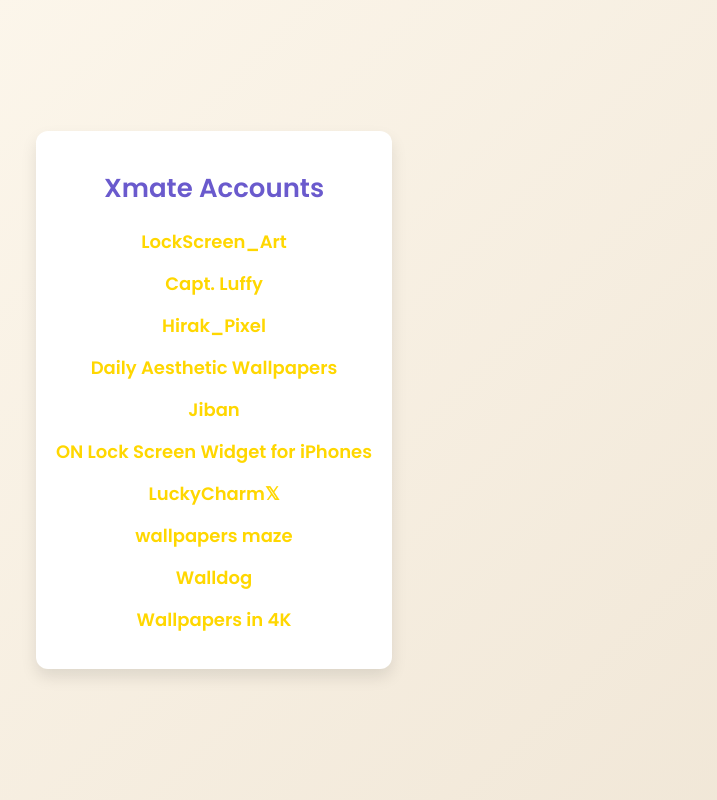
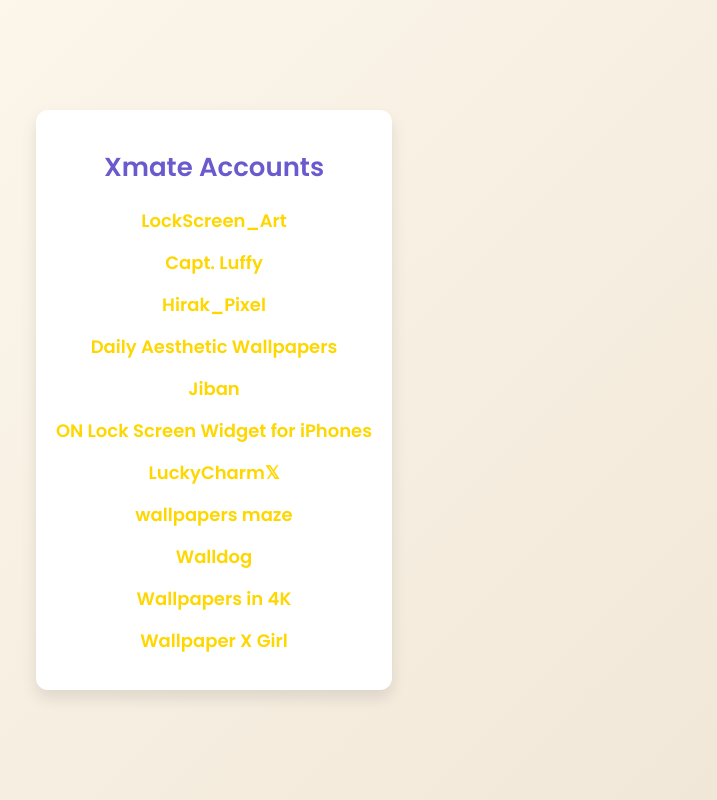
Before and after one commit to timzenxia/Xmatelink, a plain HTML site: page index.html in a window 1280 px wide. Shown: the whole page, without its empty margins (426-1143 px from the left). Drawn offline with Linux system fonts and the light colour scheme.

Commit message:
Update index.html

```diff
--- a/index.html
+++ b/index.html
@@ -96,6 +96,7 @@
             <li><a href="https://x.com/wallmaze_" target="_blank"> wallpapers maze</a></li>
             <li><a href="https://x.com/Walldogitis" target="_blank"> Walldog</a></li>
             <li><a href="https://x.com/wallpapersin4k" target="_blank"> Wallpapers in 4K</a></li>
+            <li><a href="https://x.com/FarahYasir19713" target="_blank"> Wallpaper X Girl</a></li>
         </ul>
     </div>
 </body>
```
